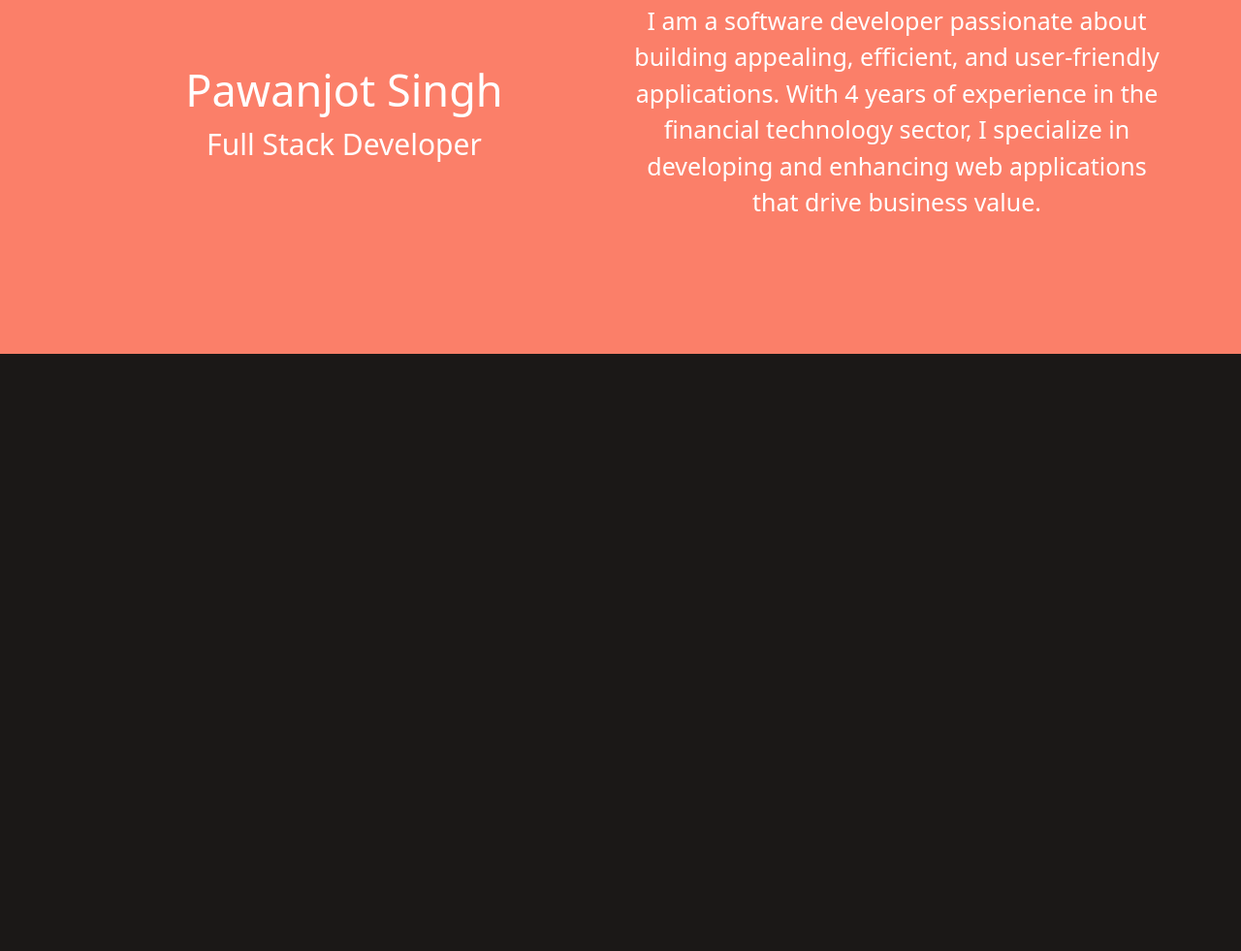
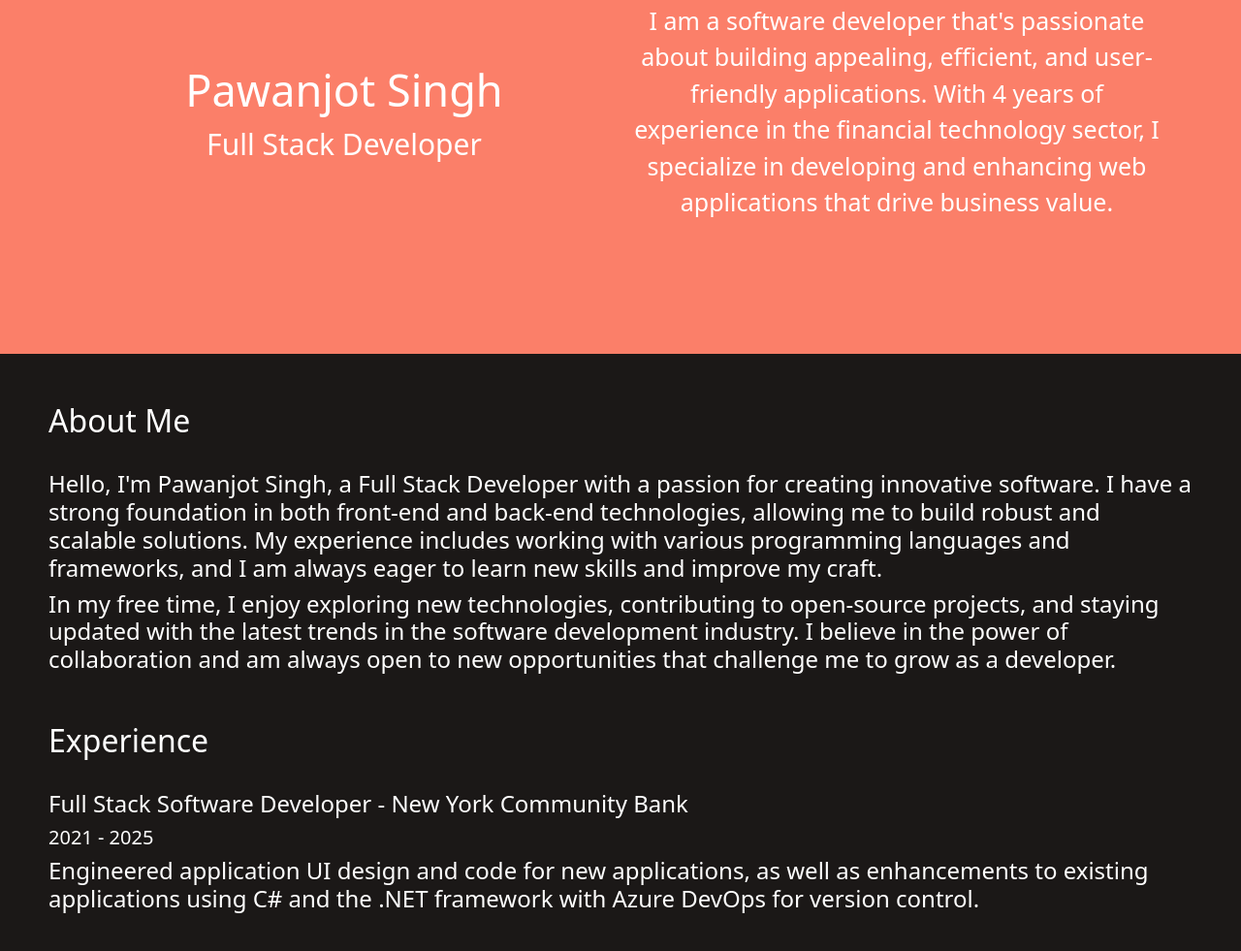
Before and after one commit to psingh1028/MyPortfolio, a plain HTML site: page index.html in a window 1280 px wide. Shown: the part 185-1166 px from the top of the page at 97% size. Before the commit the page ends 800 px from the top, so only its background shows below. Drawn offline with nearby package versions, Linux system fonts and the light colour scheme.

Commit message:
adding initital about me and work experience sections

```diff
--- a/index.html
+++ b/index.html
@@ -14,44 +14,35 @@
 <body class="siteBackground">
     <ul class="nav justify-content-end navBackground">
         <li class="nav-item">
-            <a href="#home" class="nav-link">Home</a>
+            <a href="#home" class="nav-link navStyle">Home</a>
         </li>
         <li class="nav-item">
-            <a href="#aboutMe" class="nav-link">About Me</a>
+            <a href="#aboutMe" class="nav-link navStyle">About Me</a>
         </li>
         <li class="nav-item">
-            <a href="#Projects" class="nav-link">Projects</a>
+            <a href="#Projects" class="nav-link navStyle">Projects</a>
         </li>
         <li class="nav-item">
-            <a href="#Contact" class="nav-link">Contact</a>
+            <a href="#Contact" class="nav-link navStyle">Contact</a>
         </li>
     </ul>
 
     <div class="section1Background">
-
         <div class="container">
-
             <div class="row align-items-center">
-
                 <div class="col-lg-6">
-
                     <p class="titlebox">
-
                         Pawanjot Singh<span class="titlebox2">Full Stack Developer</span>
-
                     </p>
-
                 </div>
 
                 <div class="col-lg-6 summaryBox">
-
                     <span>
-                        I am a software developer passionate about building appealing, efficient, and user-friendly
+                        I am a software developer that's passionate about building appealing, efficient, and user-friendly
                         applications.
                         With 4 years of experience in the financial technology sector, I specialize in developing and
                         enhancing web
                         applications that drive business value.
-
                     </span>
                 </div>
             </div>
@@ -59,4 +50,34 @@
 
     </div>
 
+    <div class="aboutMe">
+        <h2>About Me</h2> <br>
+        <h4>
+            Hello, I'm Pawanjot Singh, a Full Stack Developer with a passion for creating innovative software. I have a strong
+            foundation in both front-end and back-end technologies, allowing me to build robust and scalable solutions. My experience
+            includes working with various programming languages and frameworks, and I am always eager to learn new skills and improve
+            my craft.
+        </h4>
+        <h4>
+            In my free time, I enjoy exploring new technologies, contributing to open-source projects, and staying updated with the latest
+            trends in the software development industry. I believe in the power of collaboration and am always open to new opportunities
+            that challenge me to grow as a developer.
+        </h4>
+    </div>
+
+    <div class="aboutMe">
+        <h2>Experience</h2> <br>
+        <h4>Full Stack Software Developer - New York Community Bank</h4>
+        <h5>2021 - 2025</h5>
+        <h4>
+            Engineered application UI design and code for new applications, as well as enhancements to existing applications
+            using C# and the .NET framework with Azure DevOps for version control.
+        </h4>
+
+
+
+
+    </div>
+
+
 </body>
--- a/style.css
+++ b/style.css
@@ -41,3 +41,7 @@
     justify-content: left;
     align-items: center;
 }
+
+.aboutMe{
+    margin: 50px
+}
```
Also changed, not shown: 1 other file.
